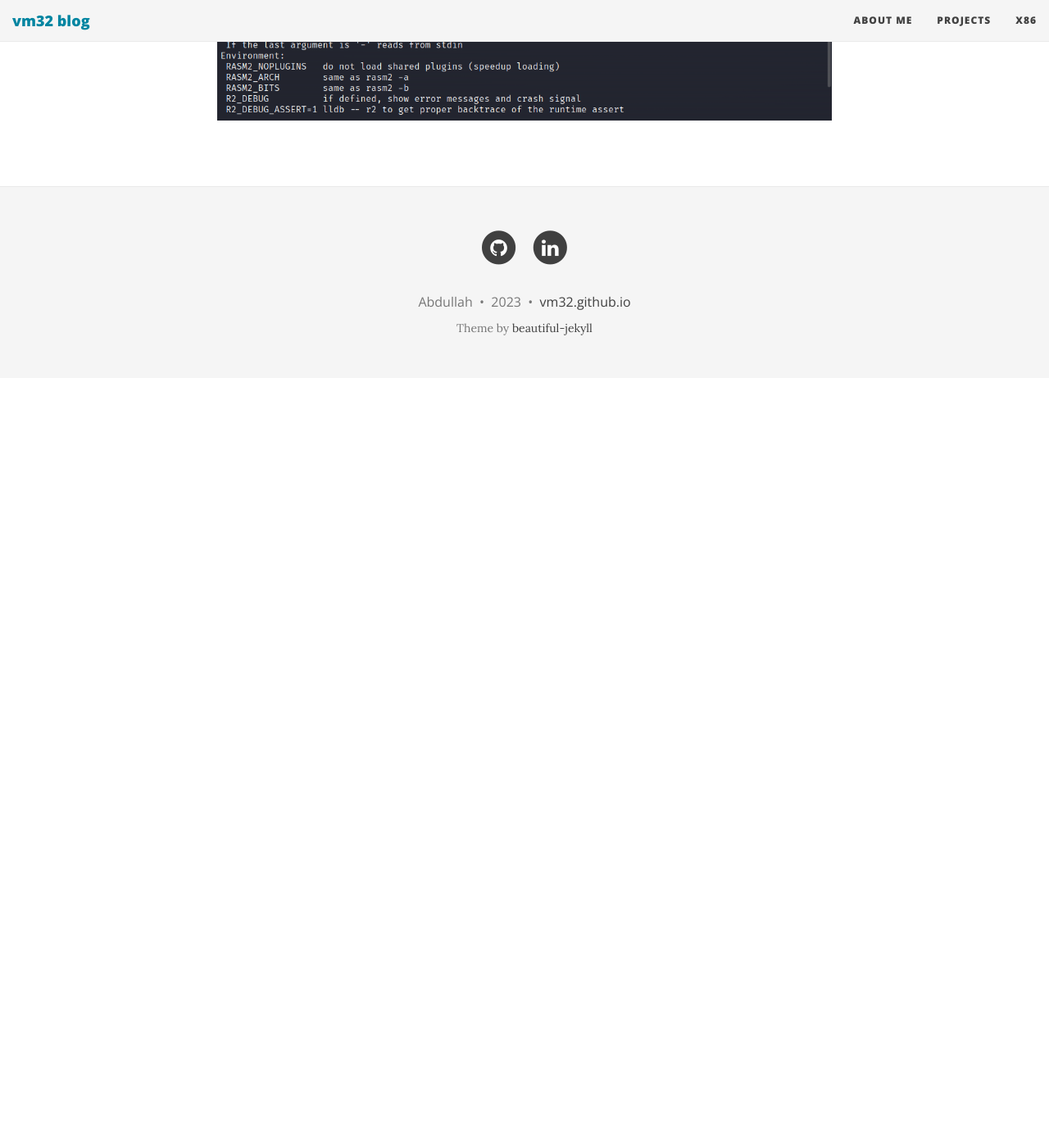
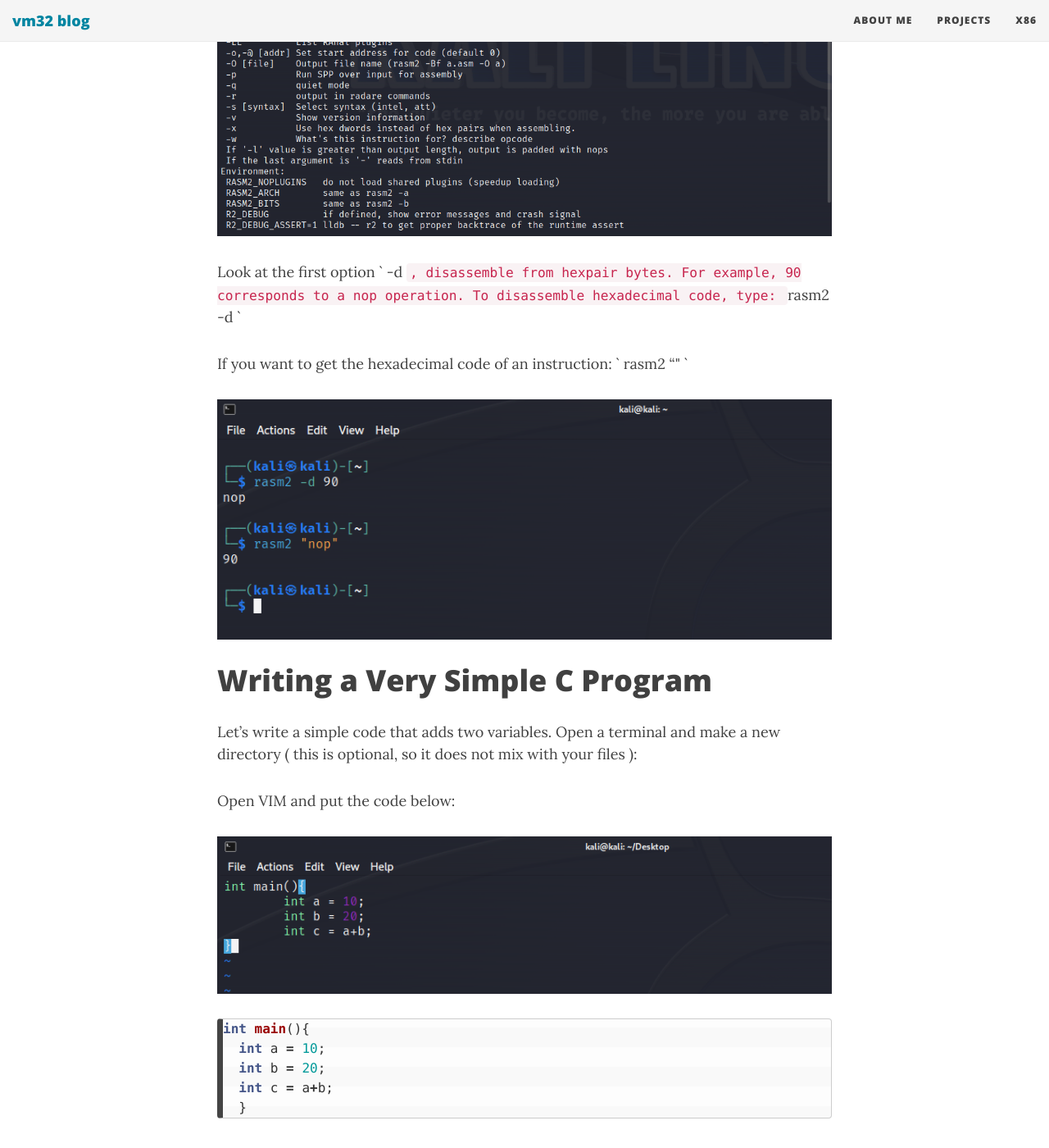
Before and after one commit to vm32/vm32.github.io, a Jekyll site: the page built from x86.md, in a window 1280 px wide and 1400 px high, scrolled down 1499 px. Shown: the whole window at 82% size. Built offline with Jekyll 4.4.1, drawn with Linux system fonts in a browser that asks for light colours; nearby versions of some CDN libraries; our own code applies the rules of GitHub Pages for plain Markdown files; before the commit the page ends 1960 px from its top, so only the background shows below that; some of the changed text lies outside the part shown.

Commit message:
Update x86.md

````diff
--- a/x86.md
+++ b/x86.md
@@ -10,4 +10,29 @@ Note: this article requires some basic skills in computing, if you don't know wh
 
 Radare2 is an open source set of tools for reverse-engineering and analysis of binary files (among other things, for example debugging). In this article we will cover two tools: rasm2 and r2.
 
+Let's take a quick look to rasm2. It is used to assemble or disassemble files or hexpair strings. You can see the help screen:
+
+` rasm2 -h `
+
 <img src="/img/Screenshot_9.png">
+
+Look at the first option ` -d `, disassemble from hexpair bytes. For example, 90 corresponds to a nop operation. To disassemble hexadecimal code, type: ` rasm2 -d <hexadecimal> `
+
+If you want to get the hexadecimal code of an instruction: ` rasm2 "<instruction>" `
+
+<img src="/img/Screenshot_10.png">
+
+# Writing a Very Simple C Program
+
+Let's write a simple code that adds two variables. Open a terminal and make a new directory  ( this is optional, so it does not mix with your files ):
+
+Open VIM and put the code below:
+
+<img src="/img/Screenshot_11.png">
+```c
+int main(){
+  int a = 10;
+  int b = 20;
+  int c = a+b;
+  }
+  ```
````
